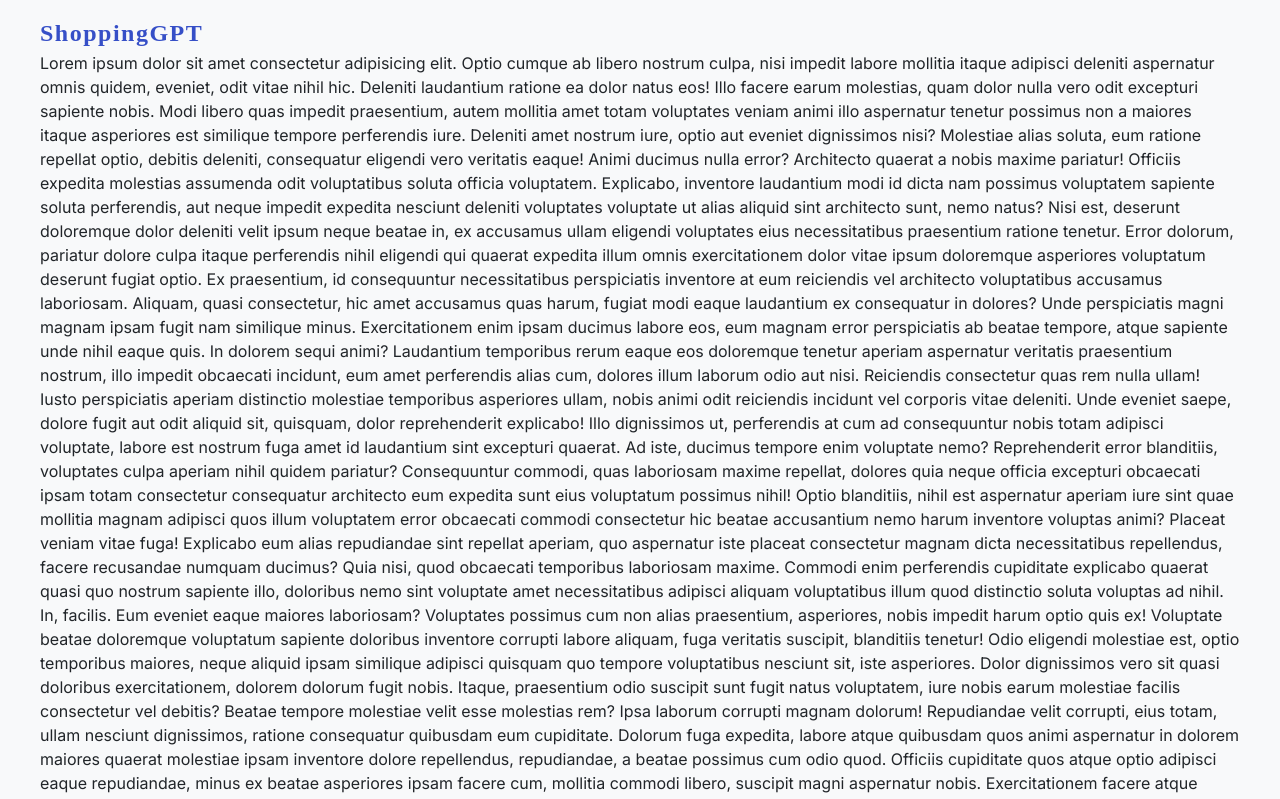
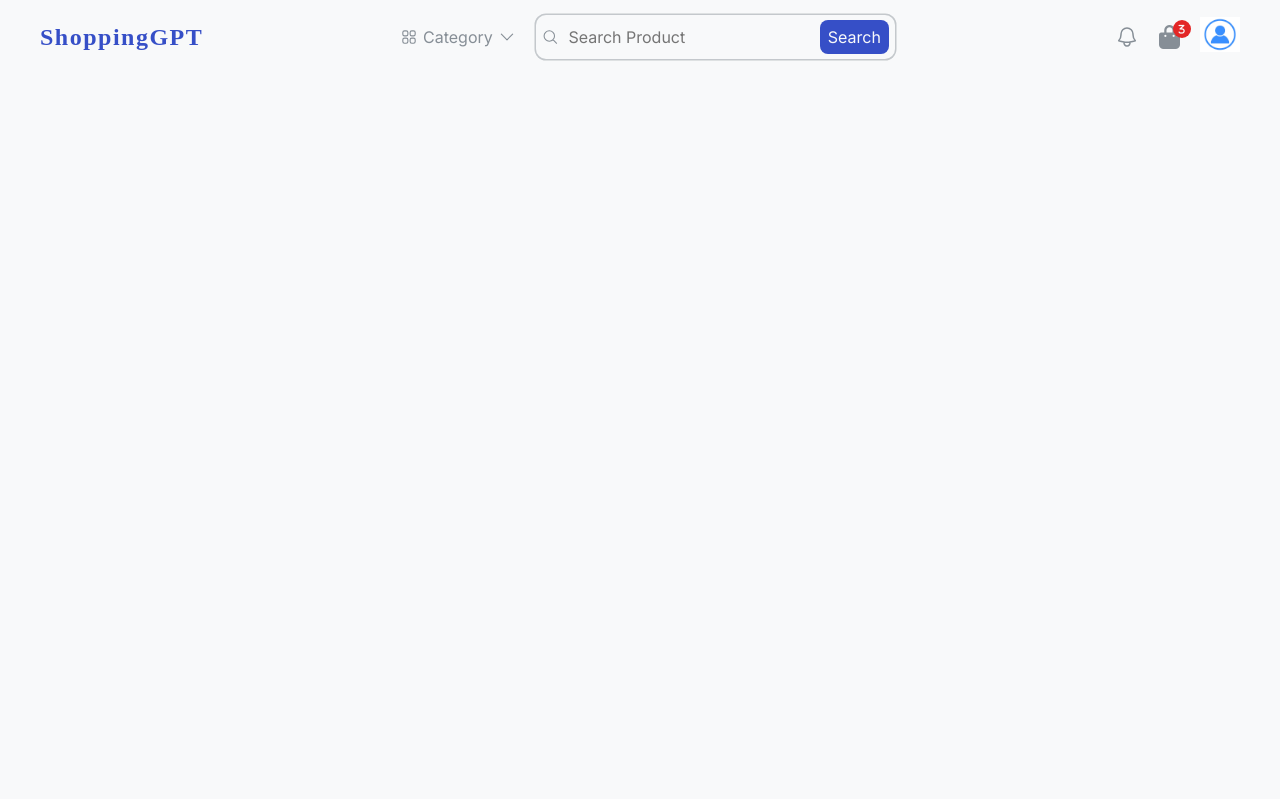
Before and after one commit to okorojames/shopping-gpt, a React (Vite) app: page / in a window 1280 px wide. Shown: the top 799 px of the page. Built offline with nearby package versions, Linux system fonts and the light colour scheme; a web font is replaced by a local one.

Commit message:
done with the ui design  of the navbar

```diff
--- a/src/App.jsx
+++ b/src/App.jsx
@@ -5,7 +5,9 @@
     <BrowserRouter>
       <Header />
       <div className="app--container">
-        <Routes></Routes>
+        <Routes>
+          <Route to="/dashboard" />
+        </Routes>
       </div>
     </BrowserRouter>
   );
--- a/src/components/Header.jsx
+++ b/src/components/Header.jsx
@@ -1,121 +1,99 @@
-import React from "react";
+import React, { useState } from "react";
+import userIcon from "../assets/images/user-icon.jpg";
+import { Link } from "react-router-dom";
 
 const Header = () => {
+  const [itemNumber, setItemNumber] = useState(3);
   return (
     <header>
       <nav>
-        <div className="nav--logo">ShoppingGPT</div>
-        Lorem ipsum dolor sit amet consectetur adipisicing elit. Optio cumque ab
-        libero nostrum culpa, nisi impedit labore mollitia itaque adipisci
-        deleniti aspernatur omnis quidem, eveniet, odit vitae nihil hic.
-        Deleniti laudantium ratione ea dolor natus eos! Illo facere earum
-        molestias, quam dolor nulla vero odit excepturi sapiente nobis. Modi
-        libero quas impedit praesentium, autem mollitia amet totam voluptates
-        veniam animi illo aspernatur tenetur possimus non a maiores itaque
-        asperiores est similique tempore perferendis iure. Deleniti amet nostrum
-        iure, optio aut eveniet dignissimos nisi? Molestiae alias soluta, eum
-        ratione repellat optio, debitis deleniti, consequatur eligendi vero
-        veritatis eaque! Animi ducimus nulla error? Architecto quaerat a nobis
-        maxime pariatur! Officiis expedita molestias assumenda odit voluptatibus
-        soluta officia voluptatem. Explicabo, inventore laudantium modi id dicta
-        nam possimus voluptatem sapiente soluta perferendis, aut neque impedit
-        expedita nesciunt deleniti voluptates voluptate ut alias aliquid sint
-        architecto sunt, nemo natus? Nisi est, deserunt doloremque dolor
-        deleniti velit ipsum neque beatae in, ex accusamus ullam eligendi
-        voluptates eius necessitatibus praesentium ratione tenetur. Error
-        dolorum, pariatur dolore culpa itaque perferendis nihil eligendi qui
-        quaerat expedita illum omnis exercitationem dolor vitae ipsum doloremque
-        asperiores voluptatum deserunt fugiat optio. Ex praesentium, id
-        consequuntur necessitatibus perspiciatis inventore at eum reiciendis vel
-        architecto voluptatibus accusamus laboriosam. Aliquam, quasi
-        consectetur, hic amet accusamus quas harum, fugiat modi eaque laudantium
-        ex consequatur in dolores? Unde perspiciatis magni magnam ipsam fugit
-        nam similique minus. Exercitationem enim ipsam ducimus labore eos, eum
-        magnam error perspiciatis ab beatae tempore, atque sapiente unde nihil
-        eaque quis. In dolorem sequi animi? Laudantium temporibus rerum eaque
-        eos doloremque tenetur aperiam aspernatur veritatis praesentium nostrum,
-        illo impedit obcaecati incidunt, eum amet perferendis alias cum, dolores
-        illum laborum odio aut nisi. Reiciendis consectetur quas rem nulla
-        ullam! Iusto perspiciatis aperiam distinctio molestiae temporibus
-        asperiores ullam, nobis animi odit reiciendis incidunt vel corporis
-        vitae deleniti. Unde eveniet saepe, dolore fugit aut odit aliquid sit,
-        quisquam, dolor reprehenderit explicabo! Illo dignissimos ut,
-        perferendis at cum ad consequuntur nobis totam adipisci voluptate,
-        labore est nostrum fuga amet id laudantium sint excepturi quaerat. Ad
-        iste, ducimus tempore enim voluptate nemo? Reprehenderit error
-        blanditiis, voluptates culpa aperiam nihil quidem pariatur? Consequuntur
-        commodi, quas laboriosam maxime repellat, dolores quia neque officia
-        excepturi obcaecati ipsam totam consectetur consequatur architecto eum
-        expedita sunt eius voluptatum possimus nihil! Optio blanditiis, nihil
-        est aspernatur aperiam iure sint quae mollitia magnam adipisci quos
-        illum voluptatem error obcaecati commodi consectetur hic beatae
-        accusantium nemo harum inventore voluptas animi? Placeat veniam vitae
-        fuga! Explicabo eum alias repudiandae sint repellat aperiam, quo
-        aspernatur iste placeat consectetur magnam dicta necessitatibus
-        repellendus, facere recusandae numquam ducimus? Quia nisi, quod
-        obcaecati temporibus laboriosam maxime. Commodi enim perferendis
-        cupiditate explicabo quaerat quasi quo nostrum sapiente illo, doloribus
-        nemo sint voluptate amet necessitatibus adipisci aliquam voluptatibus
-        illum quod distinctio soluta voluptas ad nihil. In, facilis. Eum eveniet
-        eaque maiores laboriosam? Voluptates possimus cum non alias praesentium,
-        asperiores, nobis impedit harum optio quis ex! Voluptate beatae
-        doloremque voluptatum sapiente doloribus inventore corrupti labore
-        aliquam, fuga veritatis suscipit, blanditiis tenetur! Odio eligendi
-        molestiae est, optio temporibus maiores, neque aliquid ipsam similique
-        adipisci quisquam quo tempore voluptatibus nesciunt sit, iste
-        asperiores. Dolor dignissimos vero sit quasi doloribus exercitationem,
-        dolorem dolorum fugit nobis. Itaque, praesentium odio suscipit sunt
-        fugit natus voluptatem, iure nobis earum molestiae facilis consectetur
-        vel debitis? Beatae tempore molestiae velit esse molestias rem? Ipsa
-        laborum corrupti magnam dolorum! Repudiandae velit corrupti, eius totam,
-        ullam nesciunt dignissimos, ratione consequatur quibusdam eum
-        cupiditate. Dolorum fuga expedita, labore atque quibusdam quos animi
-        aspernatur in dolorem maiores quaerat molestiae ipsam inventore dolore
-        repellendus, repudiandae, a beatae possimus cum odio quod. Officiis
-        cupiditate quos atque optio adipisci eaque repudiandae, minus ex beatae
-        asperiores ipsam facere cum, mollitia commodi libero, suscipit magni
-        aspernatur nobis. Exercitationem facere atque eveniet nihil illo harum
-        eaque sint doloremque explicabo provident, distinctio laboriosam sed
-        debitis maiores possimus iusto. Corporis maxime veritatis sint harum
-        inventore iure rerum eum ipsam atque at ex eligendi aliquid sunt
-        expedita saepe velit eveniet, et doloremque? Fuga suscipit officia harum
-        veniam, magni autem quae ea nesciunt minima atque eaque ducimus aut
-        quisquam quia omnis praesentium vel labore placeat, similique, aliquid
-        beatae ipsa iste iusto corrupti? Quisquam maxime distinctio, nobis iure
-        ipsum tenetur sapiente et dolorum rerum earum adipisci excepturi
-        laboriosam unde praesentium modi provident quibusdam quam suscipit
-        blanditiis vero incidunt. Placeat nemo, magni, iure minus voluptates,
-        atque modi neque tempore obcaecati sit dolore ducimus beatae consectetur
-        inventore sunt voluptatum. Deserunt necessitatibus velit, autem ipsa
-        maiores amet placeat tempora impedit fuga magni minus. Voluptatibus
-        adipisci atque perferendis! Totam, ducimus dolores! Explicabo
-        consequatur minus itaque illo hic, veritatis ducimus quis optio id
-        aperiam modi sit suscipit vero a nisi dolorum enim autem quaerat
-        mollitia cum quasi voluptatibus! Magni totam tempora tempore vel error
-        quam maiores hic rerum blanditiis dolore. Hic eius incidunt, at quasi
-        dolorum ut sit error possimus harum dicta aliquam modi officia
-        distinctio a, laudantium ratione excepturi expedita, veniam fugit enim.
-        Magnam facere ipsum, voluptatem fuga nobis odio enim cum sint esse
-        provident et, maiores accusantium deserunt est accusamus? Soluta dicta
-        incidunt commodi ea obcaecati quod ad provident corrupti qui fuga,
-        accusantium consequuntur inventore iste neque debitis cum? Accusamus
-        iusto animi modi, eos quo esse pariatur perspiciatis, praesentium amet,
-        nesciunt libero. Repudiandae unde accusamus at labore natus eos non
-        beatae eaque consequatur, magni fugit aperiam debitis eum laudantium
-        deleniti voluptas. Laboriosam voluptatem, numquam rem molestiae,
-        veritatis sint consequatur harum ea molestias cum voluptate hic saepe
-        vel laborum qui atque tempora nam laudantium obcaecati ratione ducimus
-        deserunt ut doloribus. Non fugit doloremque nihil eveniet error labore
-        eaque accusamus repellat doloribus illum. Magnam ea, fuga tempore cum
-        atque possimus, laudantium assumenda sunt, vitae doloremque quaerat.
-        Nemo possimus eum quod animi rem quis magni provident exercitationem
-        earum necessitatibus, nesciunt eaque inventore sunt iste suscipit,
-        soluta accusamus quidem? Asperiores, earum veniam quidem porro corrupti
-        necessitatibus ipsa quo voluptatibus fugit voluptatem quae, ad, maiores
-        commodi minima? Maxime sint facere expedita corporis nostrum fugit ex,
-        eos at voluptas temporibus non soluta alias deleniti nesciunt enim
-        dignissimos ipsa animi inventore incidunt quasi, deserunt est ut
-        accusantium!
+        <Link to="/" className="nav--logo">
+          ShoppingGPT
+        </Link>
+        {/* <div className="nav--logo">Oya Shopp</div> */}
+        <div className="nav--link--rows">
+          <div className="nav--link--col--1">
+            <div
+              className="nav--link--col--1--p"
+              style={{
+                display: "flex",
+                alignItems: "center",
+                gap: "5px",
+                cursor: "pointer",
+              }}
+            >
+              <svg
+                xmlns="http://www.w3.org/2000/svg"
+                fill="none"
+                viewBox="0 0 24 24"
+                strokeWidth="1.5"
+                stroke="currentColor"
+                className="nav-dashbaord-icon"
+              >
+                <path
+                  strokeLinecap="round"
+                  strokeLinejoin="round"
+                  d="M3.75 6A2.25 2.25 0 016 3.75h2.25A2.25 2.25 0 0110.5 6v2.25a2.25 2.25 0 01-2.25 2.25H6a2.25 2.25 0 01-2.25-2.25V6zM3.75 15.75A2.25 2.25 0 016 13.5h2.25a2.25 2.25 0 012.25 2.25V18a2.25 2.25 0 01-2.25 2.25H6A2.25 2.25 0 013.75 18v-2.25zM13.5 6a2.25 2.25 0 012.25-2.25H18A2.25 2.25 0 0120.25 6v2.25A2.25 2.25 0 0118 10.5h-2.25a2.25 2.25 0 01-2.25-2.25V6zM13.5 15.75a2.25 2.25 0 012.25-2.25H18a2.25 2.25 0 012.25 2.25V18A2.25 2.25 0 0118 20.25h-2.25A2.25 2.25 0 0113.5 18v-2.25z"
+                />
+              </svg>
+              <span>Category</span>
+              <svg
+                xmlns="http://www.w3.org/2000/svg"
+                fill="none"
+                viewBox="0 0 24 24"
+                strokeWidth={1.5}
+                stroke="currentColor"
+                className="nav-category-chevron"
+              >
+                <path
+                  strokeLinecap="round"
+                  strokeLinejoin="round"
+                  d="M19.5 8.25l-7.5 7.5-7.5-7.5"
+                />
+              </svg>
+            </div>
+            <form className="nav--search--form">
+              <svg
+                xmlns="http://www.w3.org/2000/svg"
+                fill="none"
+                viewBox="0 0 24 24"
+                strokeWidth={1.5}
+                stroke="currentColor"
+                className="nav-search-icon"
+              >
+                <path
+                  strokeLinecap="round"
+                  strokeLinejoin="round"
+                  d="M21 21l-5.197-5.197m0 0A7.5 7.5 0 105.196 5.196a7.5 7.5 0 0010.607 10.607z"
+                />
+              </svg>
+              <input type="text" placeholder="Search Product" />
+              <input type="submit" value="Search" />
+            </form>
+          </div>
+          <div className="nav--link--col--2">
+            <svg
+              xmlns="http://www.w3.org/2000/svg"
+              fill="none"
+              viewBox="0 0 24 24"
+              strokeWidth={1.5}
+              stroke="currentColor"
+              className="nav-noify-icon"
+            >
+              <path
+                strokeLinecap="round"
+                strokeLinejoin="round"
+                d="M14.857 17.082a23.848 23.848 0 005.454-1.31A8.967 8.967 0 0118 9.75v-.7V9A6 6 0 006 9v.75a8.967 8.967 0 01-2.312 6.022c1.733.64 3.56 1.085 5.455 1.31m5.714 0a24.255 24.255 0 01-5.714 0m5.714 0a3 3 0 11-5.714 0"
+              />
+            </svg>
+            <i className="fa-solid fa-bag-shopping shopping--bag--icon">
+              <div className="item--numbers">{itemNumber}</div>
+            </i>
+            <div className="nav--user--profile">
+              <img src={userIcon} alt="" className="nav--user--profile--img" />
+            </div>
+          </div>
+        </div>
       </nav>
     </header>
   );
--- a/src/index.css
+++ b/src/index.css
@@ -14,6 +14,9 @@
   margin: 0;
   padding: 0;
   box-sizing: border-box;
+}
+a {
+  text-decoration: none;
 }
 html {
   font-size: 62.5%;
@@ -34,6 +37,9 @@
   background: var(--main-color);
   border-radius: 10rem;
 }
+img {
+  width: 100%;
+}
 header,
 .app--container {
   padding: 0 4rem;
@@ -41,6 +47,23 @@
 /* nav */
 nav {
   padding: 1.5rem 0;
+  color: var(--grey-three);
+  display: flex;
+  justify-content: space-between;
+  align-items: center;
+  gap: 2rem;
+}
+.nav--link--rows {
+  display: flex;
+  justify-content: space-between;
+  align-items: center;
+  width: 70%;
+}
+.nav--link--col--1,
+.nav--link--col--2 {
+  display: flex;
+  align-items: center;
+  gap: 2rem;
 }
 .nav--logo {
   font-family: "Baumans", cursive;
@@ -49,3 +72,64 @@
   font-weight: 600;
   letter-spacing: 1.5px;
 }
+.nav-dashbaord-icon,
+.nav-category-chevron {
+  height: 1.8rem;
+  width: 1.8rem;
+}
+.nav-noify-icon {
+  height: 2.4rem;
+  width: 2.4rem;
+}
+.nav-search-icon {
+  height: 2.4rem;
+  width: 2.4rem;
+}
+.nav--search--form {
+  display: flex;
+  justify-content: space-between;
+  align-items: center;
+  gap: 1rem;
+  background: transparent;
+  box-shadow: 0 0 0 1.5px rgba(134, 142, 150, 0.461);
+  padding: 0.5rem 0.6rem;
+  border-radius: 1rem;
+}
+.nav--search--form input[type="text"] {
+  width: 100%;
+  background: transparent;
+  border: 0;
+  outline: 0;
+}
+.nav--search--form input[type="submit"] {
+  background: var(--main-color);
+  color: var(--light-color);
+  border: 0;
+  outline: 0;
+  border-radius: 0.8rem;
+  padding: 0.5rem 0.8rem;
+}
+.nav--user--profile {
+  height: 4rem;
+  width: 4rem;
+}
+.shopping--bag--icon {
+  position: relative;
+  font-size: 2.4rem;
+}
+.item--numbers {
+  position: absolute;
+  top: -20%;
+  right: -50%;
+  background: rgb(227, 38, 38);
+  color: var(--light-color);
+  display: flex;
+  justify-content: center;
+  align-items: center;
+  text-align: center;
+  padding: 0.15rem;
+  height: 18px;
+  width: 18px;
+  font-size: 1rem;
+  border-radius: 50%;
+}
```
Also changed, not shown: index.html (+7 -1 lines), src/components/CategoryTab.jsx (added, +11 -0 lines), src/pages/Body.jsx (added, +19 -0 lines), src/pages/Home.jsx (added, +7 -0 lines), src/assets/images/icon.png (added), src/assets/images/user-icon.jpg (added).
